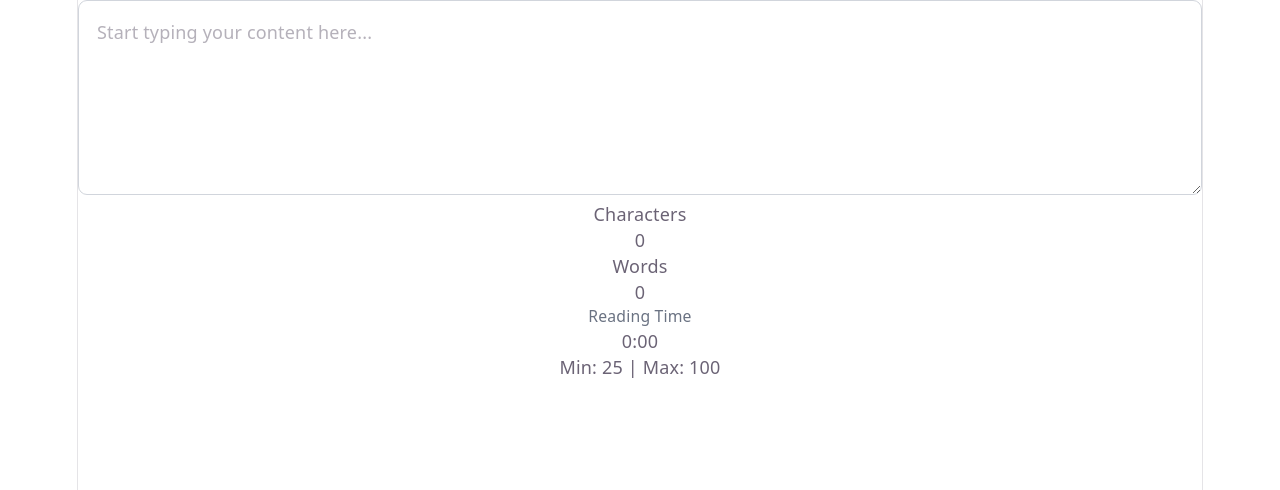
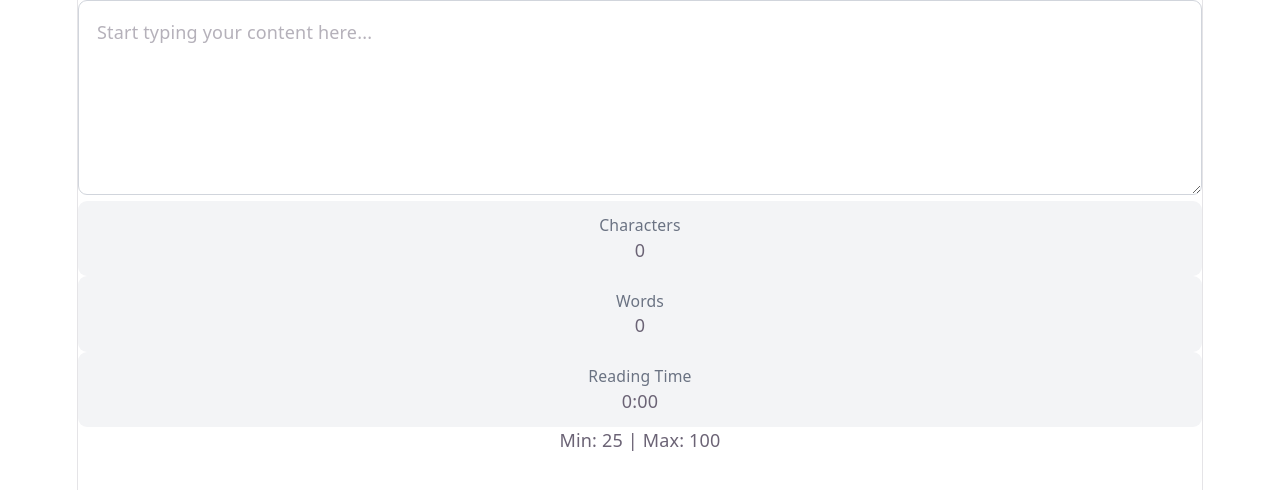
Before and after one commit to Jcrosdale/lab-9.2, a React (Vite) app: page / in a window 1280 px wide. Shown: the top 490 px of the page. Built offline with nearby package versions, Linux system fonts and the light colour scheme.

Commit message:
Added Tailwind styling

```diff
--- a/src/components/StatsDisplay/StatsDisplay.tsx
+++ b/src/components/StatsDisplay/StatsDisplay.tsx
@@ -1,31 +1,36 @@
 import type { StatsDisplayProps } from '../../types'; // import interfaces
 
-export const StatsDisplay = ({ stats, showReadingTime = true }: StatsDisplayProps ) => {
+export const StatsDisplay = ({ stats, showReadingTime = true }: StatsDisplayProps) => {
 
     const totalSeconds = Math.round(stats.readingTime * 60);
     const minutes = Math.floor(totalSeconds / 60);
     const seconds = ('0' + (totalSeconds % 60)).slice(-2);
 
     return (
-        <div className="stats-display">
-            {/* Render properties inside interface */}
+        <div className="stats-display grid grid-cols-1 text-center" aria-live="polite">
+            <div className="p-3 rounded-lg bg-gray-100">
+                {/* Render properties inside interface */}
 
-            {/* character count */}
-            <h3>Characters</h3>
-            <p> {stats.characterCount} </p>
+                {/* character count */}
+                <h3 className="text-sm text-gray-500">Characters</h3>
+                <p> {stats.characterCount} </p>
 
-            {/* word count */}
-            <h3>Words</h3>
-            <p> {stats.wordCount}</p>
+            </div>
+
+            <div className="p-3 rounded-lg bg-gray-100">
+                {/* word count */}
+                <h3 className="text-sm text-gray-500">Words</h3>
+                <p> {stats.wordCount}</p>
+            </div>
 
             {/* reading time */}
 
             {/* Only shows if showReadingTime is true */}
             {showReadingTime && (
-                <>
+                <div className="p-3 rounded-lg bg-gray-100">
                     <h3 className="text-sm text-gray-500">Reading Time</h3>
                     <p> {minutes}:{seconds} </p>
-                </>
+                </div>
             )}
         </div>
     )
```
